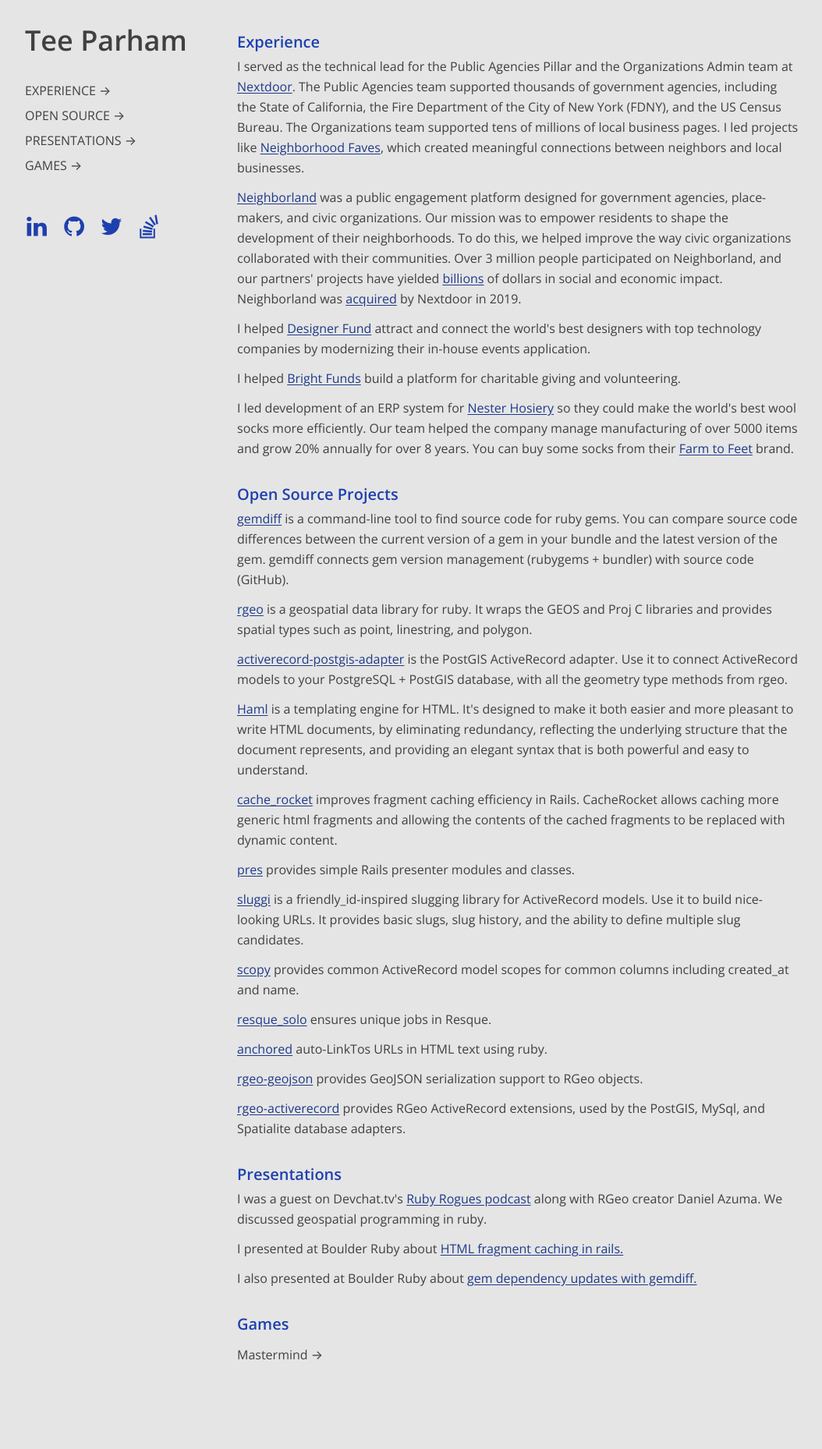
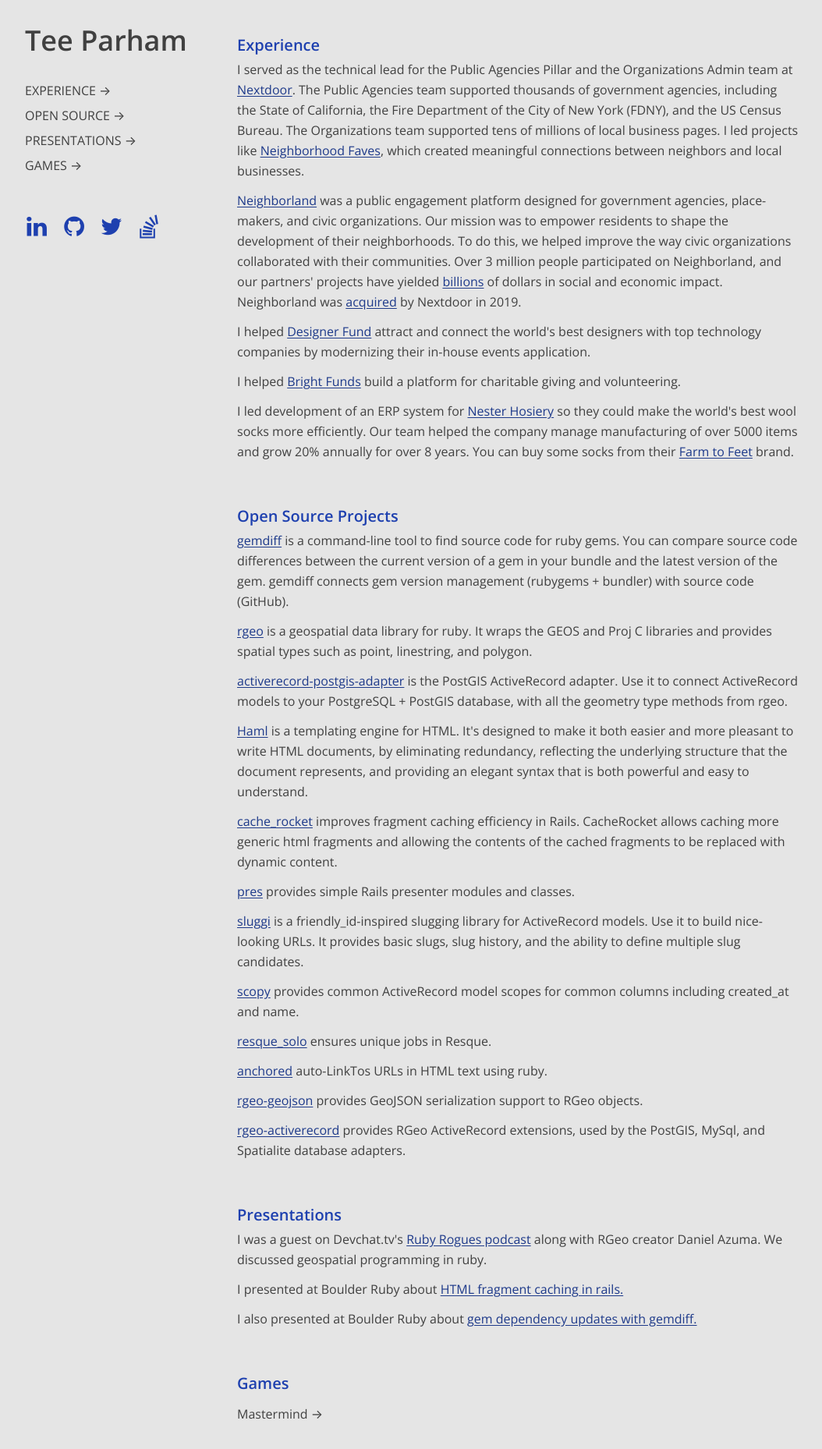
Before and after one commit to teeparham/next, a Next.js app: page / in a window 1280 px wide. Shown: the top 1858 px of the page at 78% size, without its empty margins (112-1166 px from the left). Before the commit the page ends 1814 px from the top, so only its background shows below. Built offline with nearby package versions, Linux system fonts and the light colour scheme.

Commit message:
Improve anchor space

```diff
--- a/app/page.tsx
+++ b/app/page.tsx
@@ -82,8 +82,8 @@ export default function Home() {
             </div>
           </div>
           <div className="leading-relaxed lg:basis-3/4">
-            <section className="mt-2 mb-8">
-              <h3 className={css.h3} id="work">
+            <section className="mb-12">
+              <h3 className={cx("pt-2", css.h3)} id="work">
                 Experience
               </h3>
               <ul>
@@ -144,8 +144,8 @@ export default function Home() {
                 </li>
               </ul>
             </section>
-            <section className="mb-8">
-              <h3 className={css.h3} id="oss">
+            <section className="mb-12">
+              <h3 className={cx("pt-2", css.h3)} id="oss">
                 Open Source Projects
               </h3>
               <ul>
@@ -239,8 +239,8 @@ export default function Home() {
                 </li>
               </ul>
             </section>
-            <section className="mb-8">
-              <h3 className={css.h3} id="presentations">
+            <section className="mb-12">
+              <h3 className={cx("pt-2", css.h3)} id="presentations">
                 Presentations
               </h3>
               <ul>
@@ -264,8 +264,8 @@ export default function Home() {
                 </li>
               </ul>
             </section>
-            <section className="mb-8">
-              <h3 className={`mb-3 ${css.h3}`} id="games">
+            <section className="mb-12">
+              <h3 className={cx("pt-2 mb-3", css.h3)} id="games">
                 Games
               </h3>
               <Link href="/mastermind" className="group">
```
